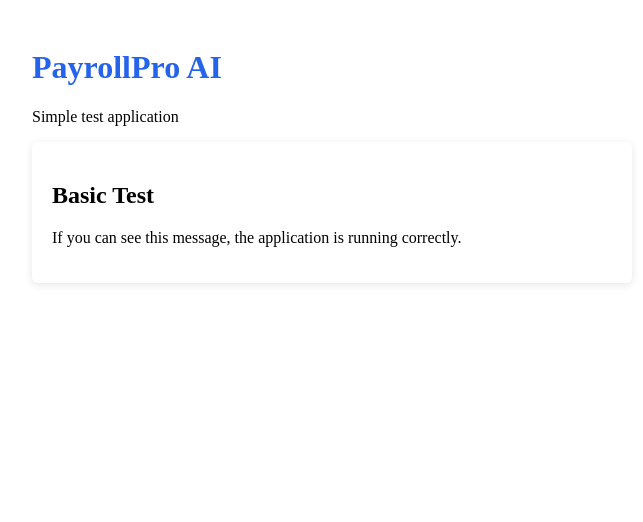
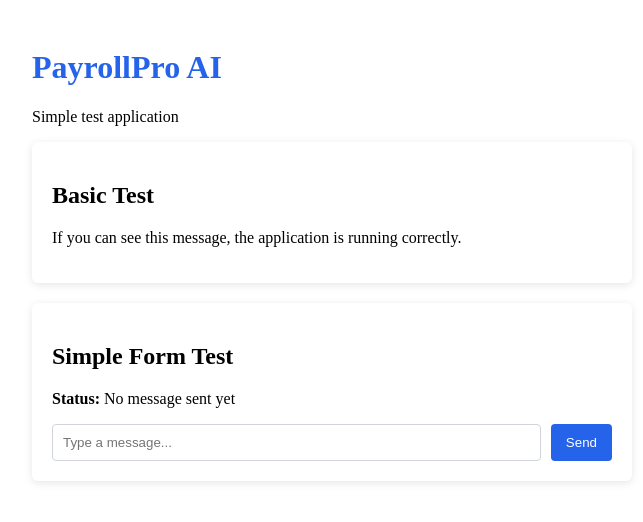
Before and after one commit to johnsroy/Payroll-AI, a React (Vite) app in the folder client/: page / in a window 1280 px wide. Shown: the top 522 px of the page, without its empty margins (308-951 px from the left). Built offline with nearby package versions, Linux system fonts and the light colour scheme.

Commit message:
Add basic form and state management to the test application.
Screenshot: https://storage.googleapis.com/screenshot-production-us-central1/db455500-be3a-4357-85c3-78287d2e195c/bcbbc483-a174-4adf-ad64-a32a959bd09a.jpg

```diff
--- a/client/src/NewApp.jsx
+++ b/client/src/NewApp.jsx
@@ -1,17 +1,72 @@
-// Minimal React component with no dependencies or special imports
+// Minimal React component with simple state management
+import React, { useState } from 'react';
+
 function NewApp() {
+  const [inputValue, setInputValue] = useState('');
+  const [message, setMessage] = useState('No message sent yet');
+
+  const handleSubmit = (e) => {
+    e.preventDefault();
+    if (inputValue.trim()) {
+      setMessage(`You said: ${inputValue}`);
+      setInputValue('');
+    }
+  };
+
   return (
     <div style={{ padding: '20px', maxWidth: '600px', margin: '0 auto' }}>
       <h1 style={{ color: '#2563eb' }}>PayrollPro AI</h1>
       <p>Simple test application</p>
+
+      <div style={{
+        background: '#fff',
+        padding: '20px',
+        borderRadius: '6px',
+        boxShadow: '0 2px 8px rgba(0,0,0,0.1)',
+        marginBottom: '20px'
+      }}>
+        <h2>Basic Test</h2>
+        <p>If you can see this message, the application is running correctly.</p>
+      </div>
+
       <div style={{
         background: '#fff',
         padding: '20px',
         borderRadius: '6px',
         boxShadow: '0 2px 8px rgba(0,0,0,0.1)'
       }}>
-        <h2>Basic Test</h2>
-        <p>If you can see this message, the application is running correctly.</p>
+        <h2>Simple Form Test</h2>
+        <p><strong>Status:</strong> {message}</p>
+
+        <form onSubmit={handleSubmit} style={{ marginTop: '15px' }}>
+          <div style={{ display: 'flex', gap: '10px' }}>
+            <input
+              type="text"
+              value={inputValue}
+              onChange={(e) => setInputValue(e.target.value)}
+              placeholder="Type a message..."
+              style={{
+                flex: 1,
+                padding: '10px',
+                borderRadius: '4px',
+                border: '1px solid #d1d5db'
+              }}
+            />
+            <button
+              type="submit"
+              style={{
+                backgroundColor: '#2563eb',
+                color: 'white',
+                padding: '10px 15px',
+                borderRadius: '4px',
+                border: 'none',
+                cursor: 'pointer'
+              }}
+            >
+              Send
+            </button>
+          </div>
+        </form>
       </div>
     </div>
   );
```
